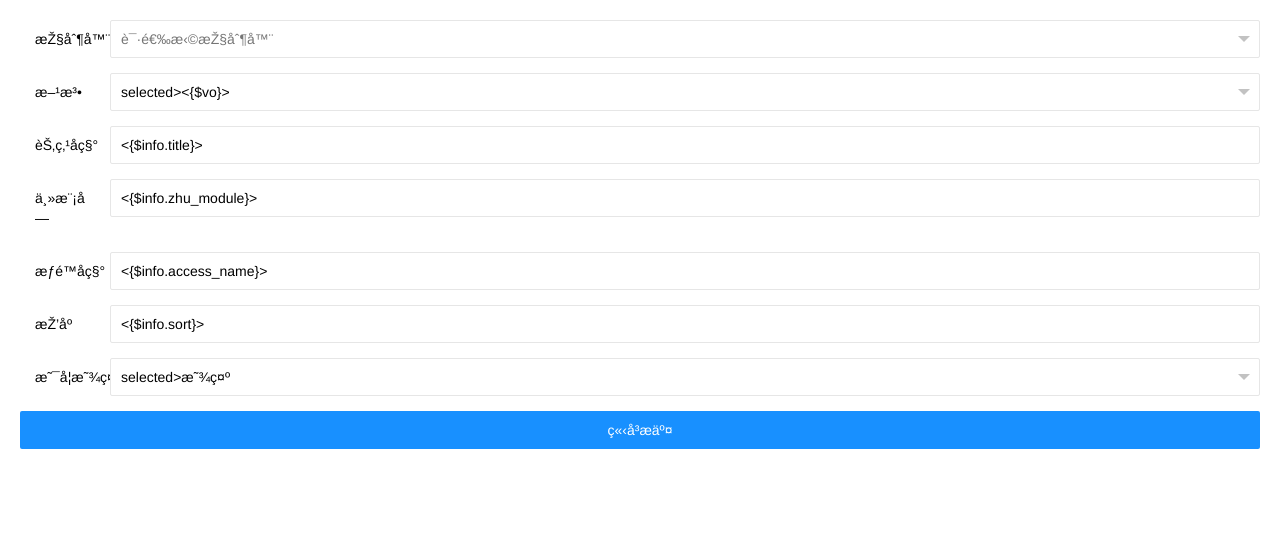
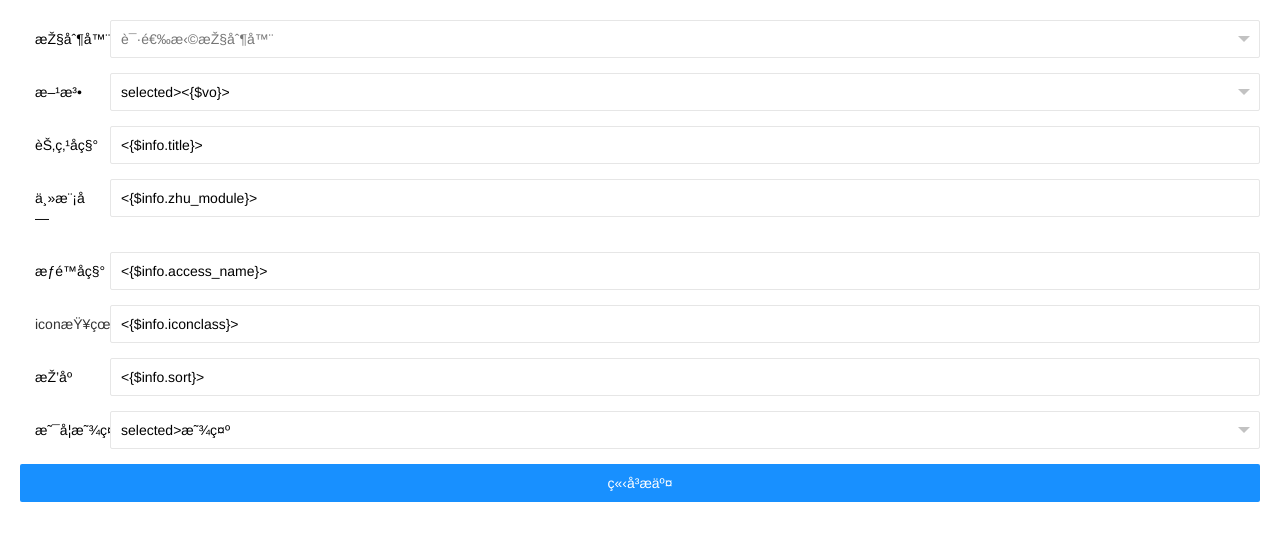
Before and after one commit to instooo/wxshop, a PHP site: page /DbName/Application/Admin/View/Permission/nodeedit.html in a window 1280 px wide. Shown: the top 541 px of the page. Run offline with PHP 8.4, Linux system fonts and the light colour scheme; some libraries are stand-ins or nearby versions.

Commit message:
节点图标管理

```diff
--- a/Application/Admin/Controller/PermissionController.class.php
+++ b/Application/Admin/Controller/PermissionController.class.php
@@ -59,6 +59,8 @@ class PermissionController extends CommonController {
 				$data['sort']	=	I('post.sort',0,'intval');
 				$data['ismenu']		=	I('post.ismenu',1,'intval');
 				$data['status']		=	1;
+				$data['iconclass']		=I('post.iconclass');
+
 				if (!is_numeric($data['pid']) || !$data['name'] || !$data['title'] || !$data['zhu_module'] || !$data['access_name']) {
 					$ret['code'] = -2;
 					$ret['msg'] = '参数不全';
@@ -125,6 +127,7 @@ class PermissionController extends CommonController {
 				$data['access_name']	=	I('post.access_name');
 				$data['sort'] = I('post.sort');
 				$data['ismenu'] = I('post.ismenu');
+				$data['iconclass']	=I('post.iconclass');
 				if (empty($id) || empty($data['title']) || empty($data['name']) || !is_numeric($data['sort']) || !is_numeric($data['ismenu']) || empty($data['zhu_module']) || empty($data['access_name']) ) {
 					$ret['code'] = -2;
 					$ret['msg'] = '参数不全';
--- a/Application/Admin/Model/NodeModel.class.php
+++ b/Application/Admin/Model/NodeModel.class.php
@@ -6,7 +6,7 @@ class NodeModel extends Model{
 
 	public function getNodeList(){
 		$where=array();
-		$data	=	$this->field('id,name,title,zhu_module,access_name,pid,level,ismenu,sort,(pid*level*sort) as sortby')->where($where)->order('sortby asc,sort asc')->select();
+		$data	=	$this->field('id,name,title,zhu_module,iconclass,access_name,pid,level,ismenu,sort,(pid*level*sort) as sortby')->where($where)->order('sortby asc,sort asc')->select();
 		return $data;
 	}
 
@@ -72,7 +72,7 @@ class NodeModel extends Model{
 				$where[$key]=$val;
 			}
 		}
-		$datalist	= $this->field('id,name,title,zhu_module,access_name,pid,level,ismenu,sort,(pid*level*sort) as sortby')->where($where)->order('sortby asc,sort asc')->select();
+		$datalist	= $this->field('id,name,title,zhu_module,iconclass,access_name,pid,level,ismenu,sort,(pid*level*sort) as sortby')->where($where)->order('sortby asc,sort asc')->select();
 		$tree=$this->getChildNode(0,$datalist);
 		return $tree;
 	}
--- a/Application/Admin/View/Permission/nodeedit.html
+++ b/Application/Admin/View/Permission/nodeedit.html
@@ -56,6 +56,14 @@ width:40px;
 			<input type="text" name="access_name" lay-verify="required" lay-verType="tips" placeholder="请输入权限名称" autocomplete="off" class="layui-input" value="<{$info.access_name}>">
 		</div>
 	</div>
+
+	<div class="layui-form-item">
+		<label class="layui-form-label textright" style="width:60px;"><a href="http://010x.ant.design/components/icon/" target="_blank">icon查看</a></label>
+		<div class="layui-input-block" style="margin-left:90px;">
+			<input type="text" name="iconclass" placeholder="节点样式" autocomplete="off" class="layui-input" value="<{$info.iconclass}>">
+		</div>
+	</div>
+
 	<div class="layui-form-item">
 		<label class="layui-form-label textright" style="width:60px;">排序</label>
 		<div class="layui-input-block" style="margin-left:90px;" >
@@ -112,6 +120,7 @@ function doAddnode(_this) {
 	var act = $("select[name='act']").val();//方法
 	var title = $("input[name='title']").val();	//节点名称
 	var sort = $("input[name='sort']").val();	//节点名称
+	var iconclass  = $("input[name='iconclass']").val();	//节点名称
 	var name  = "/"+con+"/"+act;//链接
 	var access_name  = $("input[name='access_name']").val();//权限名称
 	var zhu_module  = $("input[name='zhu_module']").val();//主模块
@@ -127,7 +136,7 @@ function doAddnode(_this) {
 	$.ajax({
 		type:'post',
 		dataType:'json',
-		data:{id:id,pid:pid,title:title,name:name,access_name:access_name,zhu_module:zhu_module,ismenu:ismenu,sort:sort},
+		data:{id:id,pid:pid,title:title,name:name,iconclass:iconclass,access_name:access_name,zhu_module:zhu_module,ismenu:ismenu,sort:sort},
 		url:'/Permission/updateNode',
 		error:function () {
 			layer.msg('未知错误', {icon:5,time:1000});
--- a/Public/Admin/css/table.css
+++ b/Public/Admin/css/table.css
@@ -174,7 +174,7 @@ table.bt tbody td {
 table.bt tfoot th:before,
 table.bt tfoot td:before,
 table.bt tbody td:before {
-  background: #56a2cf;
+  background: #999a9b;
   color: white;
   margin-right: 10px;
   padding: 2px 10px;
```
Also changed, not shown: Application/Admin/View/Permission/nodeadd.html (+10 -1 lines), Application/Admin/View/Public/left_menu.html (+4 -3 lines).
